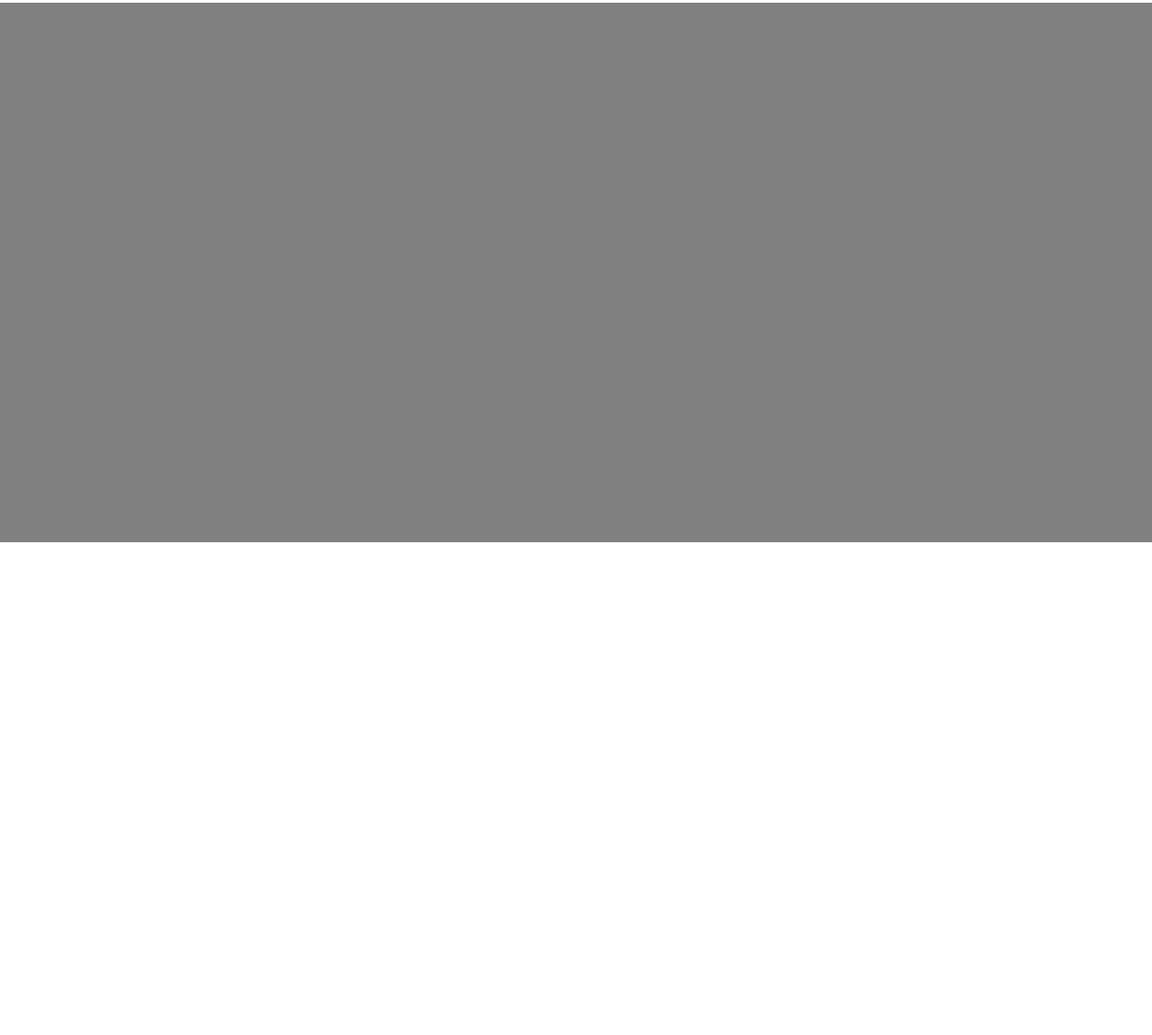
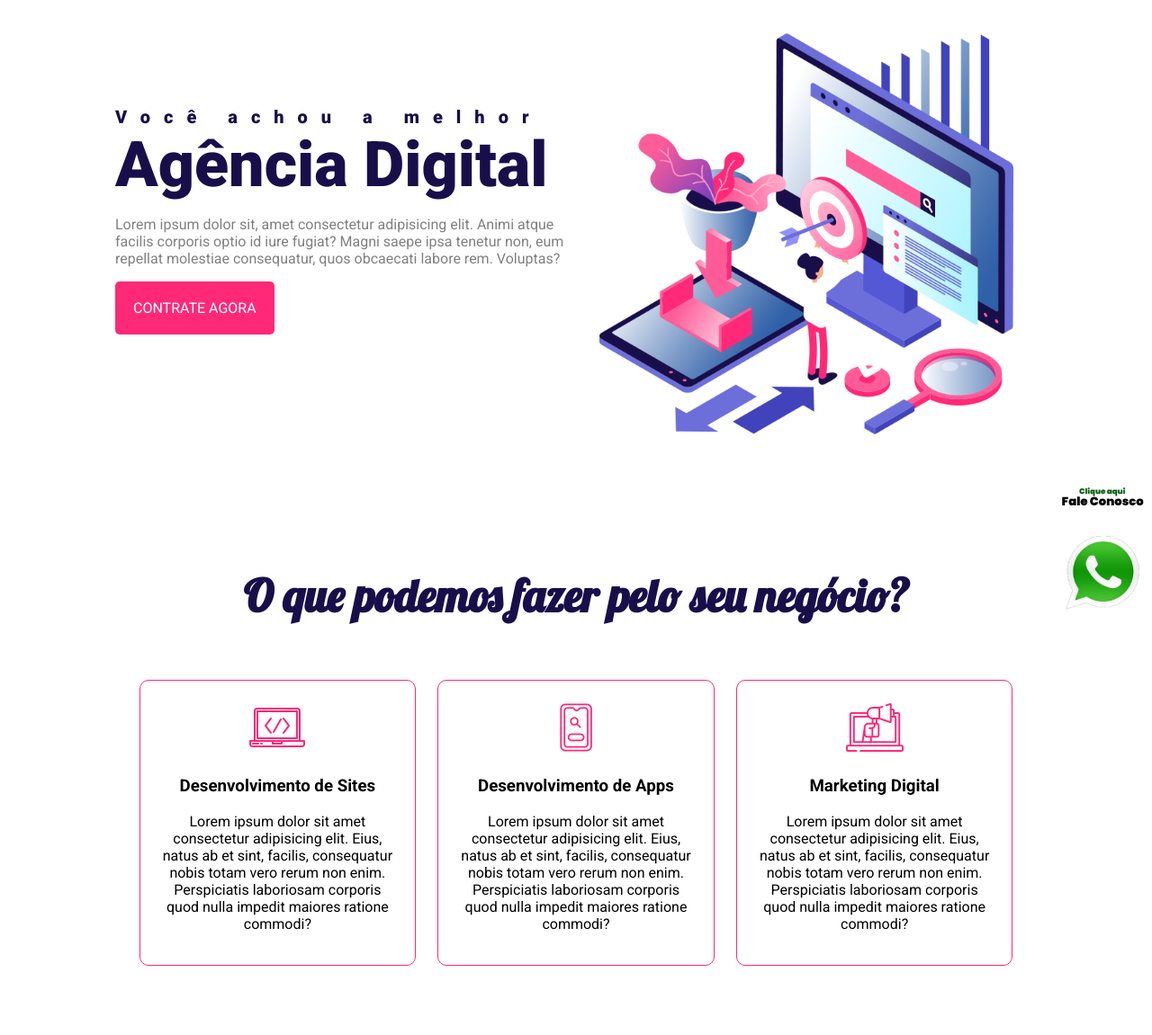
Before and after one commit to leonardoaraujo18/projeto-agencia-digital, a plain HTML site: page index.html in a window 1280 px wide. Shown: the part 97-1248 px from the top of the page at 90% size. Before the commit the page ends 800 px from the top, so only its background shows below. Drawn offline with Linux system fonts and the light colour scheme.

Commit message:
Finalização do Projeto

```diff
--- /dev/null
+++ b/estilo/responsivo.css
@@ -0,0 +1,35 @@
+@media screen and (max-width: 1005px) {
+    .navbar{
+        position: relative;
+    }
+    .menu{
+        display: none;
+    }
+    .logo{
+        margin: 0;
+        text-align: center;
+    }
+    .header{
+        padding-top: 50px;
+    }
+    .headline{
+        flex: 100;
+        margin: 5%;
+        text-align: center;
+    }
+    .headline p{
+        text-align: center;
+    }
+    .img-headline{
+        flex: 100%;
+        margin: 5%;
+        text-align: center;
+    }
+    .card{
+        width: 100%;
+    }
+    .whats{
+        display: none;
+    }
+
+}
--- a/estilo/style.css
+++ b/estilo/style.css
@@ -16,12 +16,14 @@ body{
     align-items: center;
     height: 100px;
     background-color: #fff;
+    position: fixed;
+    width: 100%;
 }
 
 .logo{
     flex: 20%;
     margin-left: 10%;
-    text-align: center;
+    text-align: left;
 }
 
 .logo h1{
@@ -62,7 +64,128 @@ body{
     background-color: #ff2978;
 }
 
-header{
-    height: 600px;
-    background-color: gray;
+.header{
+    display: flex;
+    flex-flow: row wrap;
+    justify-content: center;
+    align-items: center;
+    background-color: #fff;
+    padding-top: 100px;
 }
+
+.headline{
+    margin-left: 10%;
+    flex: 40%;
+}
+
+.headline h2{
+    font-weight: 900;
+    font-size: 20px;
+    color: #180f4a;
+    padding: 0;
+    margin: 0;
+}
+
+.headline p{
+    color: gray;
+    text-align: left;
+}
+
+.contact-btn{
+    display: inline-block;
+    background-color: #ff2978;
+    padding: 20px;
+    color: #fff;
+    text-transform: uppercase;
+    border-radius: 5px;
+    text-decoration: none;
+}
+
+.contact-btn:hover{
+    background-color: #180f4a;
+}
+
+.img-headline{
+    margin-right: 10%;
+    flex: 40%;
+    text-align: center;
+}
+
+section{
+    display: inline-block;
+    margin-top: 80px;
+    margin-left: 5%;
+    margin-right: 5%;
+    padding: 5%;
+    text-align: center;
+}
+
+section h2{
+    width: 100%;
+    font-size: 50px;
+    margin: 0;
+    font-family: "Lobster", sans-serif;
+    font-weight: bold;
+    color: #180f4a;
+}
+
+.servicos{
+    display: inline-block;
+    margin-top: 5%;
+}
+
+.card{
+    display: inline-block;
+    width: 30%;
+    padding: 20px;
+    margin: 1%;
+    border: 1px solid #ff2978;
+    border-radius: 10px;
+    cursor: pointer;
+}
+
+.texto-oculto{
+    display: none;
+}
+
+.card:hover{
+    background-color: #ff2978;
+    color: #fff;
+    padding: 40px;
+}
+
+.card:hover img{
+    display: none;
+}
+
+.card:hover .card-text{
+    display: none;
+}
+
+.card:hover .texto-oculto{
+    display: block;
+}
+
+footer{
+    margin-top: 100px;
+    height: 400px;
+    background-image: linear-gradient(180deg, #180f4a, #090422, black);
+    text-align: center;
+    border-top: 5px solid #ff2978;
+}
+
+.logo-rodape{
+    padding: 100px;
+}
+
+.agencia{
+    font-family: "Lobster", sans-serif;
+    color: #fff;
+    font-size: 34px;
+}
+
+.whats{
+    position: fixed;
+    bottom: 5px;
+    right: 5px;
+}
--- a/index.html
+++ b/index.html
@@ -4,6 +4,7 @@
     <meta charset="UTF-8">
     <meta name="viewport" content="width=device-width, initial-scale=1.0">
     <link rel="stylesheet" href="estilo/style.css">
+    <link rel="stylesheet" href="estilo/responsivo.css">
     <title>Agência Fake</title>
 </head>
 <body>
@@ -20,9 +21,66 @@
         </div>
     </nav>
 
-    <header>
+    <header class="header">
+        <div class="headline">
+            <h2 style="letter-spacing: 15px;">Você achou a melhor</h2>
+            <h2 style="font-size: 70px;">Agência Digital</h2>
+            <p>Lorem ipsum dolor sit, amet consectetur adipisicing elit. Animi atque facilis corporis optio id iure fugiat? Magni saepe ipsa tenetur non, eum repellat molestiae consequatur, quos obcaecati labore rem. Voluptas?</p>
+            <a href="#" class="contact-btn">Contrate Agora</a>
 
+        </div>
+        <div class="img-headline">
+            <img style="max-width: 90%;" src="img/hero_right.png" alt="">
+        </div>
     </header>
+
+    <section>
+        <h2>O que podemos fazer pelo seu negócio?</h2>
+        <div class="servicos">
+            <div class="card">
+                <img src="img/pc.png" alt="">
+                <div class="card-text">
+                    <h3>Desenvolvimento de Sites</h3>
+                    <p>Lorem ipsum dolor sit amet consectetur adipisicing elit. Eius, natus ab et sint, facilis, consequatur nobis totam vero rerum non enim. Perspiciatis laboriosam corporis quod nulla impedit maiores ratione commodi?</p>
+                </div>
+                <div class="texto-oculto">
+                    <h3>Outro conteúdo qualquer</h3>
+                    <p>Lorem ipsum dolor sit amet consectetur adipisicing elit. Eius, natus ab et sint, facilis, consequatur nobis totam vero rerum non enim. Perspiciatis laboriosam corporis quod nulla impedit maiores ratione commodi?</p>
+                </div>
+            </div>
+            <div class="card">
+                <img src="img/smartphone.png" alt="">
+                <div class="card-text">
+                    <h3>Desenvolvimento de Apps</h3>
+                    <p>Lorem ipsum dolor sit amet consectetur adipisicing elit. Eius, natus ab et sint, facilis, consequatur nobis totam vero rerum non enim. Perspiciatis laboriosam corporis quod nulla impedit maiores ratione commodi?</p>
+                </div>
+                <div class="texto-oculto">
+                    <h3>Outro conteúdo qualquer</h3>
+                    <p>Lorem ipsum dolor sit amet consectetur adipisicing elit. Eius, natus ab et sint, facilis, consequatur nobis totam vero rerum non enim. Perspiciatis laboriosam corporis quod nulla impedit maiores ratione commodi?</p>
+                </div>
+            </div>
+            <div class="card">
+                <img src="img/marketing.png" alt="">
+                <div class="card-text">
+                    <h3>Marketing Digital</h3>
+                    <p>Lorem ipsum dolor sit amet consectetur adipisicing elit. Eius, natus ab et sint, facilis, consequatur nobis totam vero rerum non enim. Perspiciatis laboriosam corporis quod nulla impedit maiores ratione commodi?</p>
+                </div>
+                <div class="texto-oculto">
+                    <h3>Outro conteúdo qualquer</h3>
+                    <p>Lorem ipsum dolor sit amet consectetur adipisicing elit. Eius, natus ab et sint, facilis, consequatur nobis totam vero rerum non enim. Perspiciatis laboriosam corporis quod nulla impedit maiores ratione commodi?</p>
+                </div>
+            </div>
+        </div>
+    </section>
+
+    <footer>
+        <div class="logo-rodape">
+            <h1 class="agencia">Agência Fake</h1>
+            <p style="color: #fff;">Um site feito com HTML e CSS puro</p>
+        </div>
+        <b style="color: #fff;">© Todos os direitos reservados</b>
+    </footer>
+    <a class="whats" href="#"><img style="width: 100px;" src="img/whats.png" alt=""></a>
 
 </body>
 </html>
```
